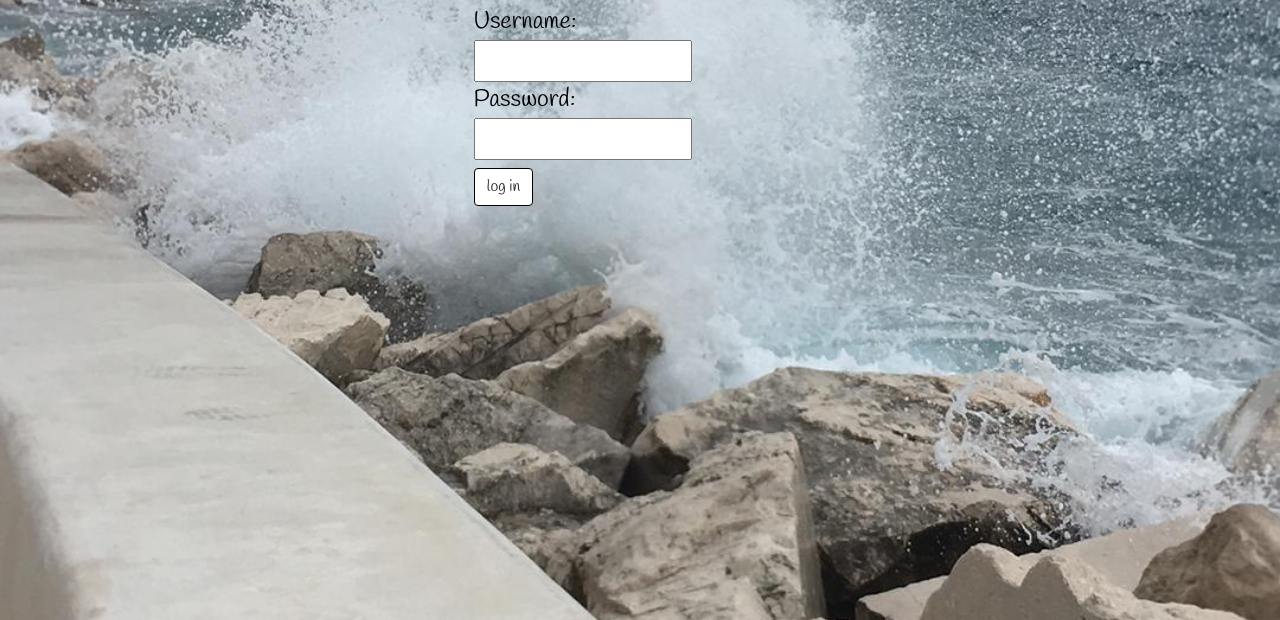
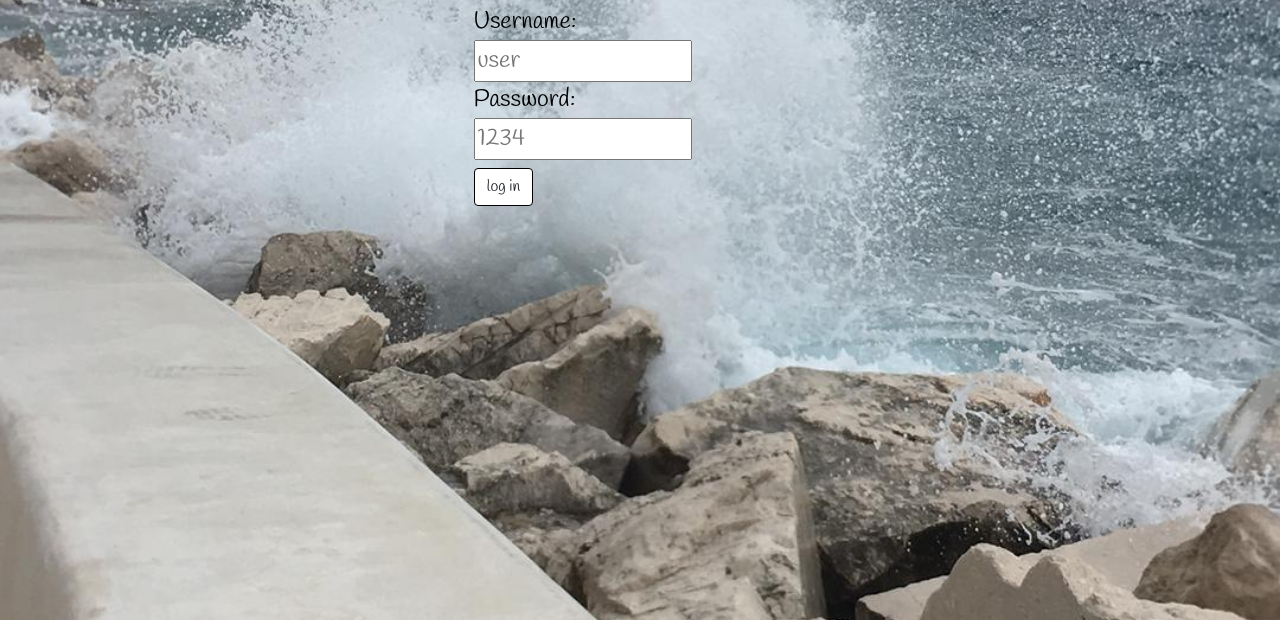
Before and after one commit to miagudelj/Sunceria, a plain HTML site: page index.html in a window 1280 px wide. Shown: the part 180-800 px from the top of the page. Drawn offline with nearby package versions, Linux system fonts and the light colour scheme.

Commit message:
Update index.html

```diff
--- a/index.html
+++ b/index.html
@@ -24,13 +24,13 @@
 				<div class="row">
 					<div class="col-sm-12">Username:</div>
 					<div class="col-sm-12">
-						<input type="text" id="user" name="username" required>
+						<input type="text" id="user" name="username" placeholder="user" required>
 					</div>
 				</div>
 				<div class="row">
 					<div class="col-sm-12">Password:</div>
 					<div class="col-sm-12">
-						<input type="password" id="pw" name="password" required>
+						<input type="password" id="pw" name="password" placeholder="1234" required>
 					</div>
 				</div>
 				<p>
```
